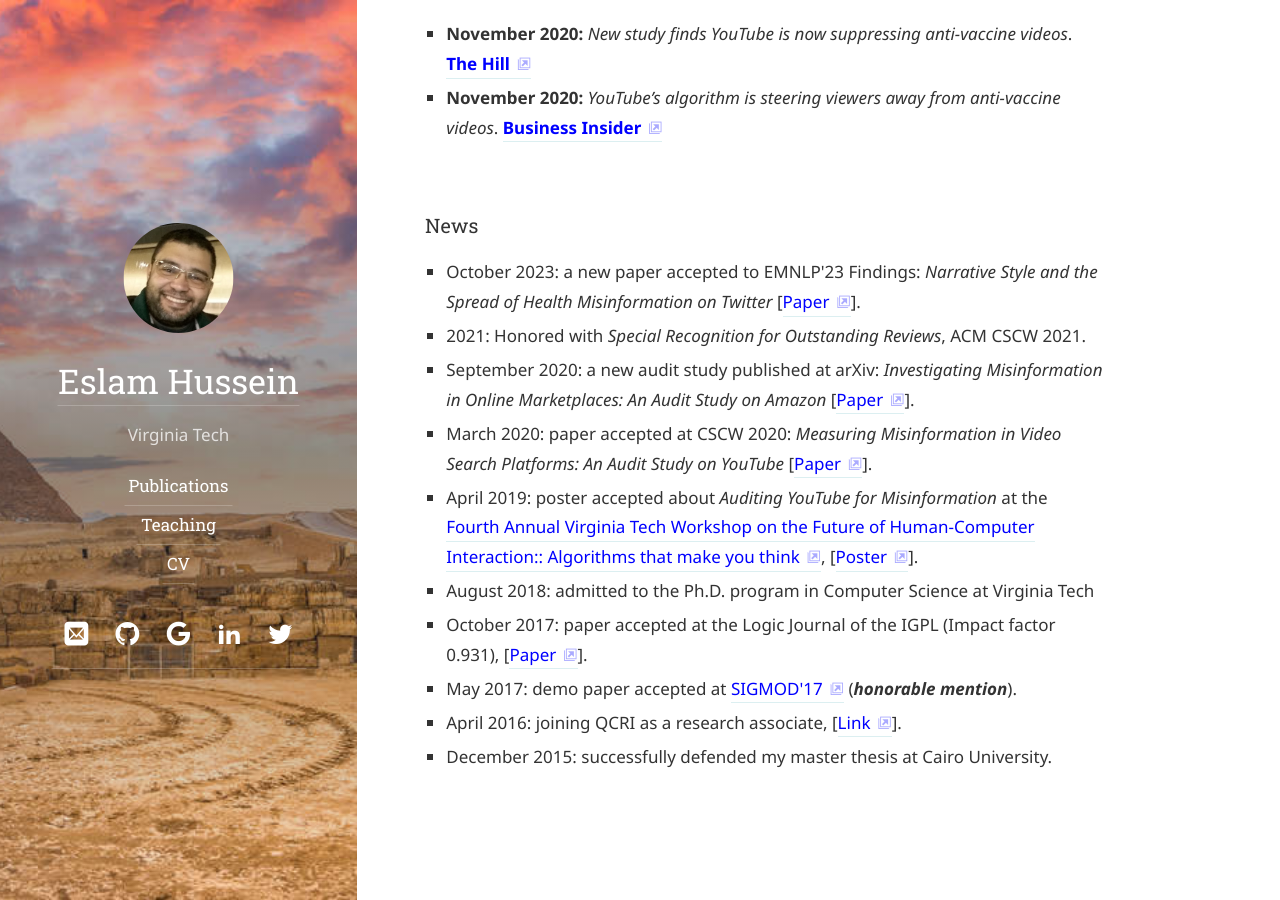
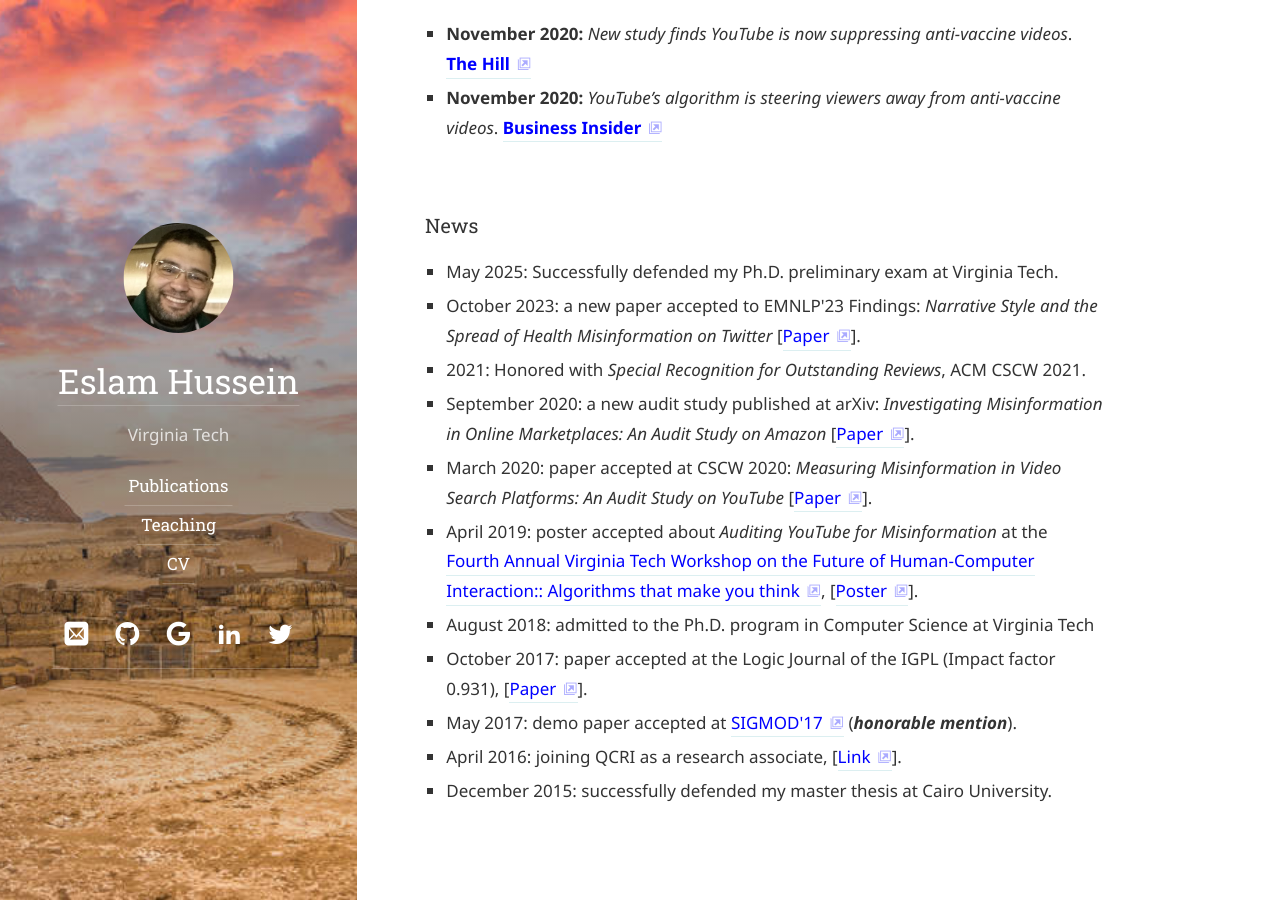
Before and after one commit to EslamAli86/eslamali86.github.io, a Jekyll site: the page built from index.md, in a window 1280 px wide and 900 px high, scrolled down 944 px. Built offline with Jekyll 4.4.1, drawn with Linux system fonts in a browser that asks for light colours; some web fonts are replaced.

Commit message:
Update index.md

```diff
--- a/index.md
+++ b/index.md
@@ -29,6 +29,9 @@ The <a href="https://dl.acm.org/doi/10.1145/3392854" style="color:blue"><b>YouTu
 
 ### News
 <ul>
+  <li style="list-style-type:square">
+May 2025: Successfully defended my Ph.D. preliminary exam at Virginia Tech.
+</li>
 <li style="list-style-type:square">October 2023: a new paper accepted to EMNLP'23 Findings: <i>Narrative Style and the Spread of Health Misinformation on Twitter</i> [<a href="https://eslamali86.github.io/pdfs/papers/EMNLP2023_NarrativeMisinfoTwitter.pdf" style="color:blue">Paper</a>].</li>
 <li style="list-style-type:square">
 2021: Honored with <i>Special Recognition for Outstanding Reviews</i>, ACM CSCW 2021.
```
